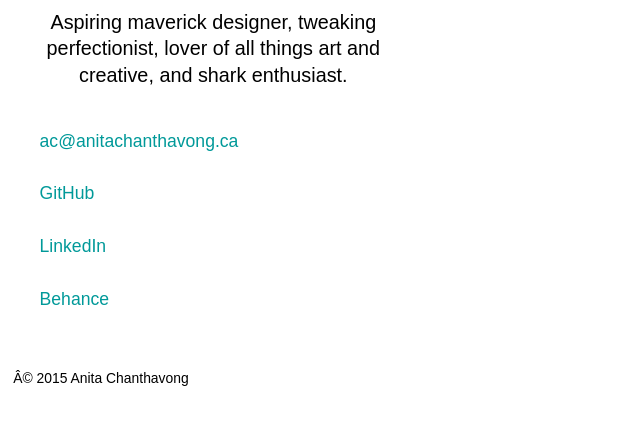
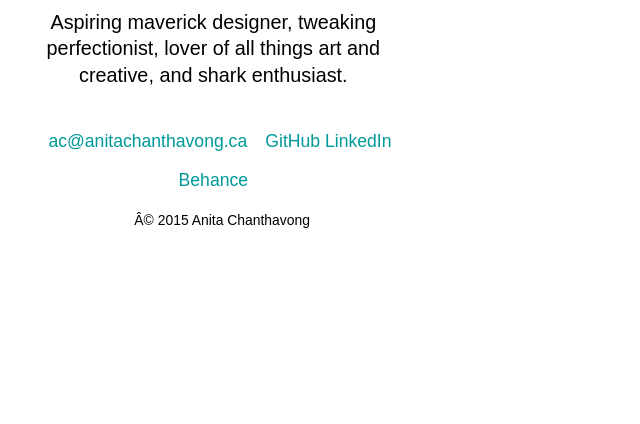
Before and after one commit to chan0345/dsn1678-assignment-1, a plain HTML site: page index.html in a window 1280 px wide. Shown: the part 44-468 px from the top of the page, without its empty margins (0-640 px from the left). Drawn offline with Linux system fonts and the light colour scheme.

Commit message:
added small screen css, changed nav

```diff
--- a/css/main.css
+++ b/css/main.css
@@ -103,3 +103,22 @@ span {
 .light-grey {
   background-color: lightgray;
 }
+
+@media only screen and (min-width: 25em) {
+
+  .nav {
+    text-align: center;
+  }
+
+  .nav li {
+    display: inline-block;
+  }
+
+  .copyright {
+    text-align: center;
+  }
+
+  span {
+    display: inline;
+  }
+}
--- a/index.html
+++ b/index.html
@@ -24,11 +24,11 @@
 
 <div>
 	<nav class="unit gutter unit-xs-1 unit-s-1-2 unit-m-2-3 unit-l-1-3">
-		<ul class="nav">
+		<ul class="nav push-0">
 			<li><a class="island-1-2" href="mailto:ac@anitachanthavong.ca?Subject=Hello" target="_top">ac@anitachanthavong.ca</a></li>
-			<li><a class="island-1-2" href="">GitHub</a></li>
-			<li><a class="island-1-2" href="">LinkedIn</a></li>
-			<li><a class="island-1-2" href="">Behance</a></li>
+			<li><a href="">GitHub</a></li>
+			<li><a href="">LinkedIn</a></li>
+			<li><a href="">Behance</a></li>
 		</ul>
 	</nav>
 </div>
```
